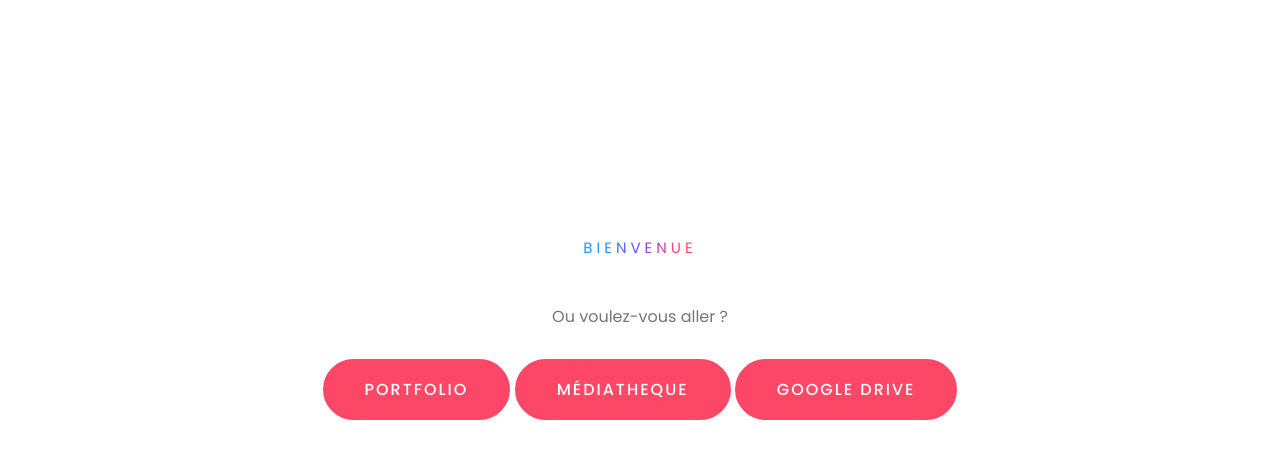
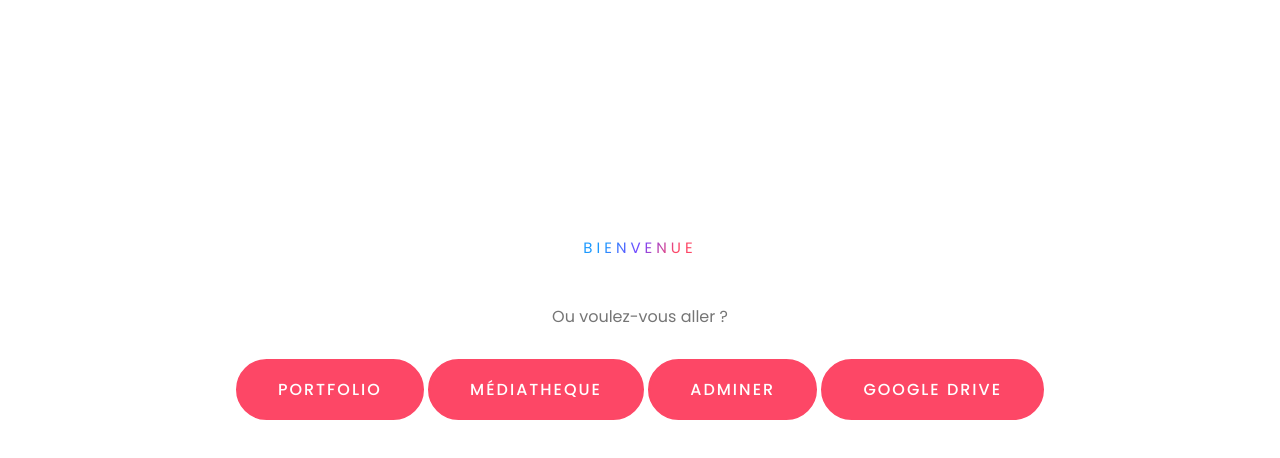
Before and after one commit to Freddy92i/indexserv, a plain HTML site: page index.html in a window 1280 px wide. Shown: the part 40-498 px from the top of the page. Drawn offline with Linux system fonts and the light colour scheme.

Commit message:
Update index.html

```diff
--- a/index.html
+++ b/index.html
@@ -16,6 +16,7 @@
             <p> Ou voulez-vous aller ?</p>
             <a href="./portfolio/index.php" class="btn">Portfolio</a>
             <a href="./mediatheque/index.php" class="btn">Médiatheque</a>
+            <a href="./adminer.php" class="btn">Adminer</a>
             <a href="https://drive.google.com/drive/folders/1ccqROGCaKFWiNcWgyXG5wWUFkv53ePzZ?usp=sharing" class="btn">Google Drive</a>
         </div>
     </div>
```
